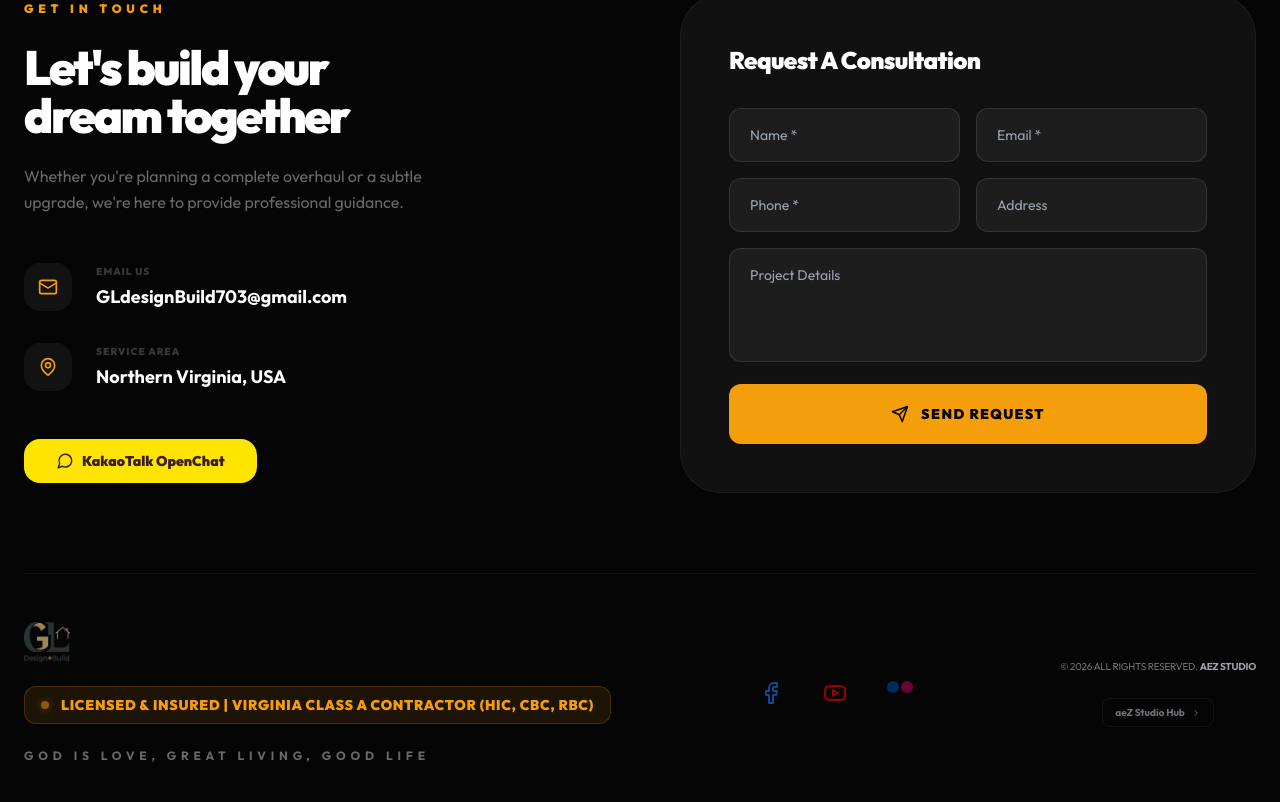
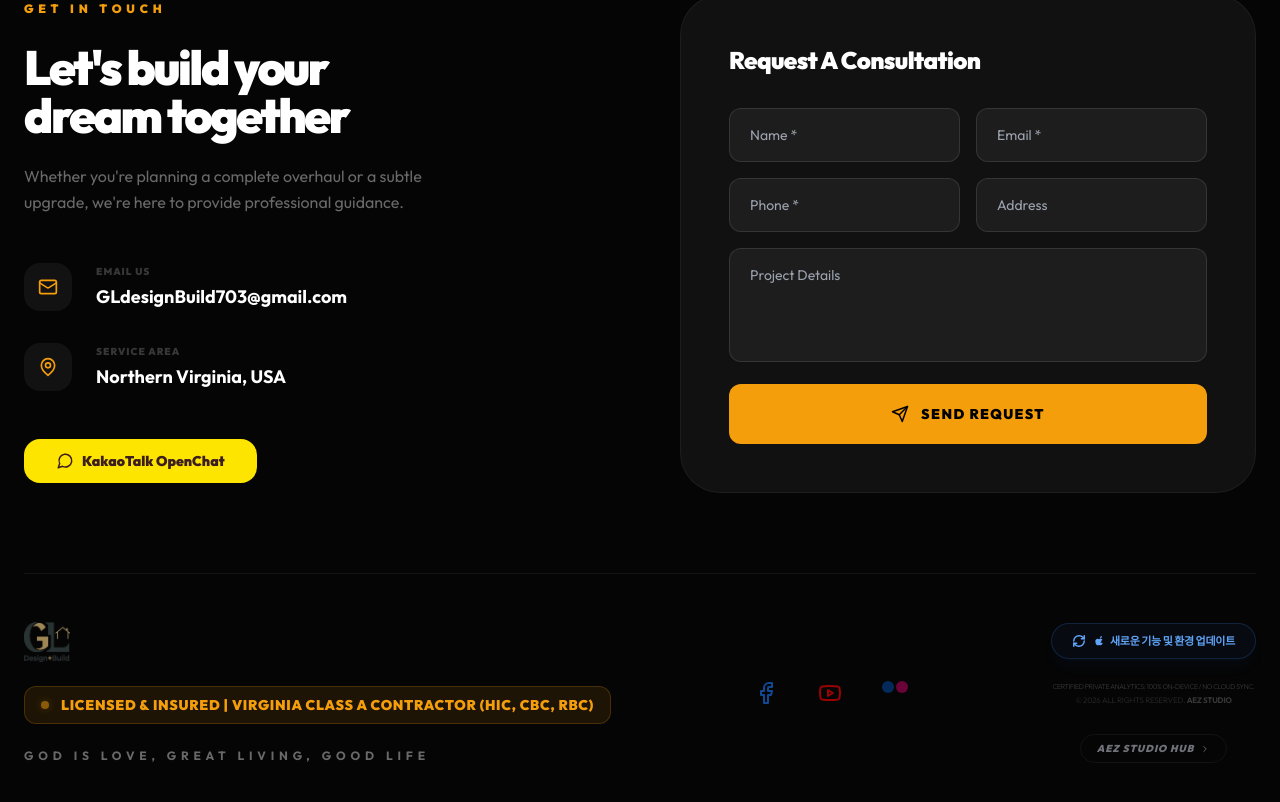
Before and after one commit to aeZ-Studio/GL-Design-Build, a React (Vite) app: page / in a window 1280 px wide. Shown: the part 5847-6649 px from the top of the page. Built offline with nearby package versions, Linux system fonts and the light colour scheme; a web font is replaced by a local one.

Commit message:
Update App.tsx

```diff
--- a/src/App.tsx
+++ b/src/App.tsx
@@ -12,6 +12,19 @@ import { portfolioData } from './data/portfolio';
 const App = () => {
     const [lang, setLang] = useState<'en' | 'ko'>('en');
     const [filter, setFilter] = useState<'all' | 'kitchen' | 'bath' | 'improvement'>('all');
+
+    const handleHardRefresh = () => {
+        if ('serviceWorker' in navigator) {
+            navigator.serviceWorker.getRegistrations().then((registrations) => {
+                for (const registration of registrations) {
+                    registration.unregister();
+                }
+                window.location.reload();
+            });
+        } else {
+            window.location.reload();
+        }
+    };
 
     const t: TranslationContent = (translations as any)[lang];
 
@@ -555,15 +568,35 @@ const App = () => {
                                     </div>
                                 </a>
                             </div>
-                            <div className="flex flex-col items-center gap-2">
-                                <p className="text-[10px] text-zinc-500 mb-4 tracking-tight uppercase font-medium">
-                                    © 2026 All Rights Reserved. <span className="text-zinc-400 font-bold">aeZ Studio</span>
-                                </p>
+                            <div className="flex flex-col items-center gap-6 mt-12 lg:mt-0">
+                                {/* Refresh Button */}
+                                <button
+                                    onClick={handleHardRefresh}
+                                    className="flex items-center gap-2 px-5 py-2.5 rounded-full border border-blue-500/20 bg-blue-500/5 hover:bg-blue-500/10 text-blue-400 transition-all active:scale-95 group shadow-lg shadow-blue-500/5"
+                                >
+                                    <svg xmlns="http://www.w3.org/2000/svg" width="14" height="14" viewBox="0 0 24 24" fill="none" stroke="currentColor" stroke-width="2.5" stroke-linecap="round" stroke-linejoin="round" className="group-hover:rotate-180 transition-transform duration-500"><path d="M3 12a9 9 0 0 1 9-9 9.75 9.75 0 0 1 6.74 2.74L21 8"></path><path d="M21 3v5h-5"></path><path d="M21 12a9 9 0 0 1-9 9 9.75 9.75 0 0 1-6.74-2.74L3 16"></path><path d="M8 16H3v5"></path></svg>
+                                    <span className="text-[11px] font-black tracking-tight flex items-center gap-1.5 leading-none">
+                                        <svg viewBox="0 0 384 512" width="10" height="10" fill="currentColor"><path d="M318.7 268.7c-.2-36.7 16.4-64.4 50-84.8-18.8-26.9-47.2-41.7-84.7-44.6-35.5-2.8-74.3 20.7-88.5 20.7-15 0-49.4-19.7-76.4-19.7C63.3 141.2 4 184.8 4 273.5q0 39.3 14.4 81.2c12.8 36.7 59 126.7 107.2 125.2 25.2-.6 43-17.9 75.8-17.9 31.8 0 48.3 17.9 76.4 17.9 48.6-.7 90.4-82.5 102.6-119.3-65.2-30.7-126.7-10.5-126.7-10.5h.1zM315.1 84.7c18.5-22.3 31.1-53.3 27.7-84.7-26.9 1.1-59.5 17.9-78.8 40.5-17.3 19.9-32.5 51.7-28.4 82.3 29.8 2.3 60.1-15.8 79.5-38.1z" /></svg>
+                                        새로운 기능 및 환경 업데이트
+                                    </span>
+                                </button>
+
+                                {/* Small Privacy & Copyright */}
+                                <div className="flex flex-col items-center gap-1 opacity-20">
+                                    <p className="text-[7px] font-thin text-white leading-none tracking-tighter uppercase">
+                                        Certified Private Analytics: 100% On-Device / No Cloud Sync.
+                                    </p>
+                                    <p className="text-[8px] text-white/60 mb-1 tracking-tight uppercase font-medium">
+                                        © 2026 All Rights Reserved. <span className="text-white font-bold">aeZ Studio</span>
+                                    </p>
+                                </div>
+
+                                {/* Studio Hub Link (Gray Capsule) */}
                                 <a
                                     href="https://aez-hub.vercel.app/"
                                     target="_blank"
                                     rel="noopener noreferrer"
-                                    className="inline-flex items-center text-[10px] font-bold text-zinc-500 hover:text-amber-500 transition-colors gap-1.5 px-3 py-1.5 rounded-lg hover:bg-white/5 border border-white/5"
+                                    className="inline-flex items-center text-[10px] font-black text-zinc-500 hover:text-amber-500 transition-colors gap-1.5 px-4 py-1.5 rounded-full hover:bg-white/5 border border-white/5 uppercase tracking-widest italic"
                                 >
                                     <span>aeZ Studio Hub</span>
                                     <ChevronRight size={10} />
```
